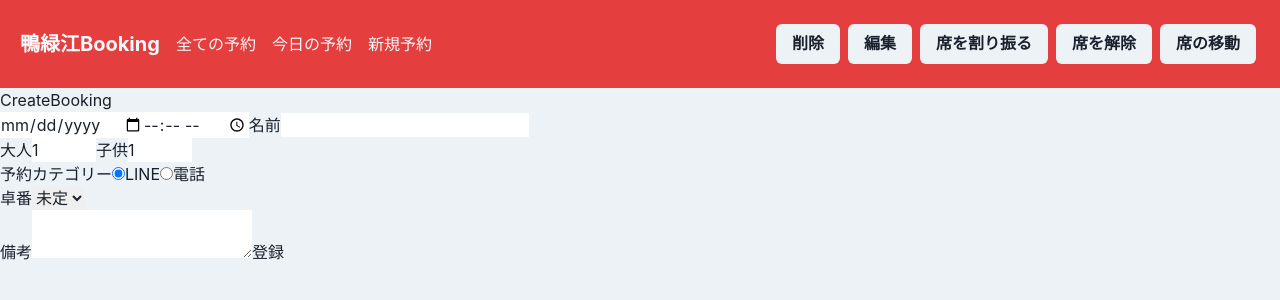
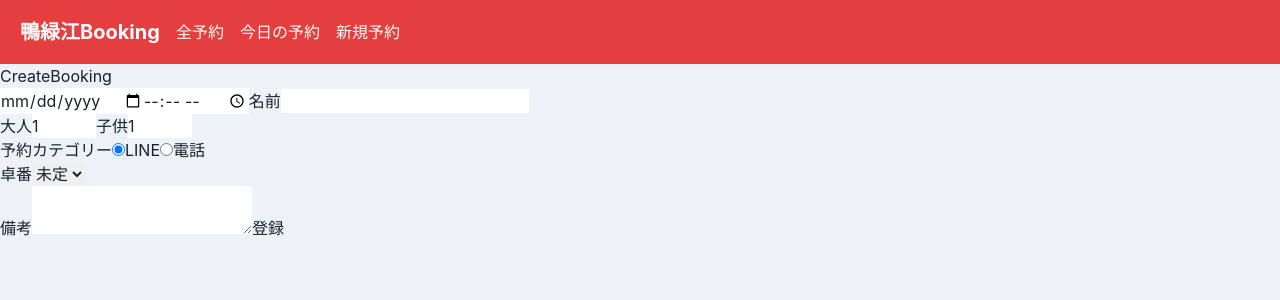
Before and after one commit to fukada-m/ouryokukou_booking, a React (Create React App) app in the folder booking_web/: page /createBooking in a window 1280 px wide. Shown: the top 300 px of the page. Built offline with nearby package versions, Linux system fonts and the light colour scheme.

Commit message:
オプションボタンの表示非表示

```diff
--- a/booking_web/src/atom/state.js
+++ b/booking_web/src/atom/state.js
@@ -20,6 +20,17 @@ export const tableState = atom({
     default: []
 })
 
+export const optionDispState = atom({
+    key: 'optionDispState',
+    default: {
+        delete: false,
+        edit: false,
+        addTable: false,
+        removeTable: false,
+        moveTable: false,
+    }
+})
+
 export const buttonDispState = atom({
     key: 'buttonDispState',
     default: {
--- a/booking_web/src/components/molecules/Options.jsx
+++ b/booking_web/src/components/molecules/Options.jsx
@@ -1,10 +1,11 @@
 import React from 'react'
 import { Box, Button } from '@chakra-ui/react'
-import { buttonDispState } from '../../atom/state';
-import { useSetRecoilState } from 'recoil';
+import { buttonDispState, optionDispState } from '../../atom/state';
+import { useSetRecoilState, useRecoilValue } from 'recoil';
 
 export const Options = () => {
     const setButtonDisp = useSetRecoilState(buttonDispState)
+    const optionDisp = useRecoilValue(optionDispState)
 
     const onClickDispDelete = () => {
         setButtonDisp(() => ({delete: true, edit: false, addTable: false, removeTable: false, moveTable: false}));
@@ -25,11 +26,31 @@ export const Options = () => {
 
   return (
     <Box display={{ base: "none", md: "block" }}>
-      <Button onClick={onClickDispDelete} m="1">削除</Button>
-      <Button onClick={onClickDispEdit}m="1">編集</Button>
-      <Button onClick={onClickDispAddTable} m="1">席を割り振る</Button>
-      <Button onClick={onClickDispRemoveTable} m="1">席を解除</Button>
-      <Button onClick={onClickDispMoveTable} m="1">席の移動</Button>
+      {optionDisp.delete && (
+        <Button onClick={onClickDispDelete} p="2" m="1">
+          削除
+        </Button>
+      )}
+      {optionDisp.edit && (
+        <Button onClick={onClickDispEdit} p="2" m="1">
+          編集
+        </Button>
+      )}
+      {optionDisp.addTable && (
+        <Button onClick={onClickDispAddTable} p="2" m="1">
+          席を割り振る
+        </Button>
+      )}
+      {optionDisp.removeTable && (
+        <Button onClick={onClickDispRemoveTable} p="2" m="1">
+          席を解除
+        </Button>
+      )}
+      {optionDisp.moveTable && (
+        <Button onClick={onClickDispMoveTable} p="2" m="1">
+          席の移動
+        </Button>
+      )}
     </Box>
   );
 }
--- a/booking_web/src/components/organisms/layout/Header.jsx
+++ b/booking_web/src/components/organisms/layout/Header.jsx
@@ -27,7 +27,7 @@ export const Header = () => {
         </Heading>
         <Flex align="center" flexGrow={2}>
           <Box pr={4} pl={4}>
-            <Link onClick={onClickAllBooking}>全ての予約</Link>
+            <Link onClick={onClickAllBooking}>全予約</Link>
           </Box>
           <Box pr={4}>
             <Link onClick={onClickTodayBooking}>今日の予約</Link>
--- a/booking_web/src/components/pages/AllBooking.jsx
+++ b/booking_web/src/components/pages/AllBooking.jsx
@@ -5,12 +5,12 @@ import { AddTableRelationButton } from "../AddTableRelationButton";
 import { RemoveTableRelationButton } from "../RemoveTableRelationButton";
 import { getAllBooking } from "../../utils/api";
 import { useRecoilState, useSetRecoilState, useRecoilValue } from "recoil";
-import { allBookingState, buttonDispState } from "../../atom/state";
+import { allBookingState, buttonDispState, optionDispState } from "../../atom/state";
 
 export const AllBooking = () => {
   const [allBooking, setAllBooking] = useRecoilState(allBookingState);
-  const dispButton = useRecoilValue(buttonDispState);
-
+  const buttonDisp = useRecoilValue(buttonDispState);
+  const setOptionDisp = useSetRecoilState(optionDispState);
 
   const fetchAllBooking = async () => {
     setAllBooking(await getAllBooking());
@@ -19,6 +19,7 @@ export const AllBooking = () => {
 
   useEffect(() => {
     fetchAllBooking();
+    setOptionDisp({ delete: true, edit: true, addTable: true, removeTable: true, moveTable: false });
   }, []);
 
   return (
@@ -45,13 +46,13 @@ export const AllBooking = () => {
               </div>
             ))}
             <p>備考：{booking.note}</p>
-            {dispButton.delete == true && <DeleteButton bookingId={booking.id} table={null} />}
-            {dispButton.addTable == true && <AddTableRelationButton bookingId={booking.id} />}
-            {dispButton.removeTable == true && <RemoveTableRelationButton
+            {buttonDisp.delete == true && <DeleteButton bookingId={booking.id} table={null} />}
+            {buttonDisp.addTable == true && <AddTableRelationButton bookingId={booking.id} />}
+            {buttonDisp.removeTable == true && <RemoveTableRelationButton
               bookingId={booking.id}
               tableNum={booking.tables}
             />}
-            {dispButton.edit == true && <Link to={`/editBooking/${booking.id}`}>編集</Link>}
+            {buttonDisp.edit == true && <Link to={`/editBooking/${booking.id}`}>編集</Link>}
           </div>
         ))}
       </div>
--- a/booking_web/src/components/pages/CreateBooking.jsx
+++ b/booking_web/src/components/pages/CreateBooking.jsx
@@ -1,10 +1,14 @@
-import React, { useState } from "react";
+import React, { useState, useEffect } from "react";
 import { createBooking } from "../../utils/api";
 import { useNavigate } from "react-router-dom";
 import { getWeek } from "../../utils/date";
+import { optionDispState } from "../../atom/state";
+import { useSetRecoilState } from "recoil";
+
 
 export const CreateBooking = () => {
   const navigate = useNavigate();
+  const setOptionDisp = useSetRecoilState(optionDispState);
 
   const [date, setDate] = useState();
   const [time, setTime] = useState();
@@ -56,6 +60,16 @@ export const CreateBooking = () => {
       alert("予約の作成に失敗しました");
     }
   };
+
+  useEffect(() => {
+    setOptionDisp({
+      delete: false,
+      edit: false,
+      addTable: false,
+      removeTable: false,
+      moveTable: false,
+    });
+  }, []);
 
   return (
     <>
--- a/booking_web/src/components/pages/TodayBooking.jsx
+++ b/booking_web/src/components/pages/TodayBooking.jsx
@@ -6,7 +6,7 @@ import { NoAssignedBooking } from "../NoAssignedBooking";
 import { LeaveSeatButton } from "../LeaveSeatButton";
 import { SitSeatButton } from "../SitSeatButton";
 import { useRecoilState, useSetRecoilState, useRecoilValue } from "recoil";
-import { todayBookingState, noAssignedBookingState, tableState, buttonDispState } from "../../atom/state";
+import { todayBookingState, noAssignedBookingState, tableState, buttonDispState, optionDispState } from "../../atom/state";
 
 
 export const TodayBooking = () => {
@@ -15,7 +15,8 @@ export const TodayBooking = () => {
     noAssignedBookingState
   );
   const [tables, setTables] = useRecoilState(tableState);
-  const dispButton = useRecoilValue(buttonDispState);
+  const setOptionDisp = useSetRecoilState(optionDispState);
+
 
   const fetchTodayBooking = async () => {
     const allBooking = await getAllBooking();
@@ -32,6 +33,13 @@ export const TodayBooking = () => {
 
   useEffect(() => {
     fetchTodayBooking();
+    setOptionDisp({
+      delete: true,
+      edit: true,
+      addTable: true,
+      removeTable: false,
+      moveTable: true,
+    });
   }, []);
 
   return (
--- a/booking_web/src/components/pages/UpdateBooking.jsx
+++ b/booking_web/src/components/pages/UpdateBooking.jsx
@@ -1,11 +1,14 @@
 import React, { useEffect, useState } from 'react'
 import { useParams, useNavigate } from "react-router-dom";
 import { getAllBooking, updateBooking } from '../../utils/api';
+import { useSetRecoilState } from "recoil";
+import { optionDispState } from "../../atom/state";
 
 
 export const UpdateBooking = () => {
     const navigate = useNavigate();
     const { id } = useParams();
+  const setOptionDisp = useSetRecoilState(optionDispState);
 
     const [date, setDate] = useState();
     const [name, setName] = useState();
@@ -34,6 +37,13 @@ export const UpdateBooking = () => {
 
     useEffect(() => {
       fetchBooking();
+      setOptionDisp({
+      delete: false,
+      edit: false,
+      addTable: false,
+      removeTable: false,
+      moveTable: false,
+    });
       }, []);
 
       const update = async () => {
```
